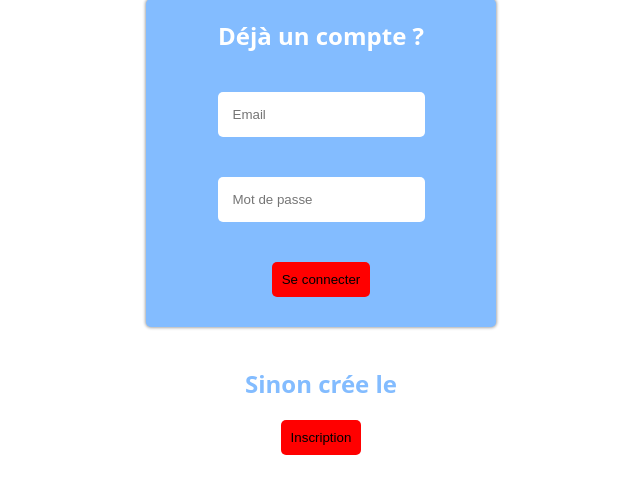
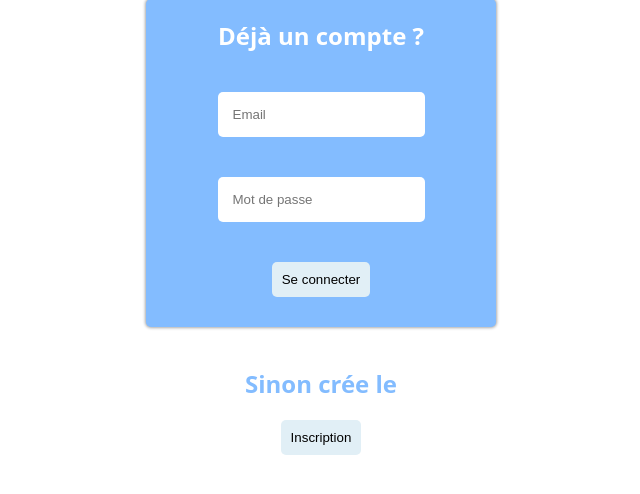
Before and after one commit to olioli13390/social-network, a PHP site: page / in a window 1280 px wide. Shown: the part 151-645 px from the top of the page, without its empty margins (319-959 px from the left). Run offline with PHP 8.4, Linux system fonts and the light colour scheme.

Commit message:
second commit

```diff
--- a/public/css/login.css
+++ b/public/css/login.css
@@ -15,7 +15,7 @@ body {
         padding: 10px;
         margin: 20px;
         max-width: 200px;
-        background-color: red;
+        background-color: #E1EFF6;
         border-radius: 5px;
         border-style: none;
         transition: 0.3s ease-in-out;
@@ -45,7 +45,6 @@ body {
         border: #80FFE8;
     }
 }
-
 /* header */
 
 header {
```
